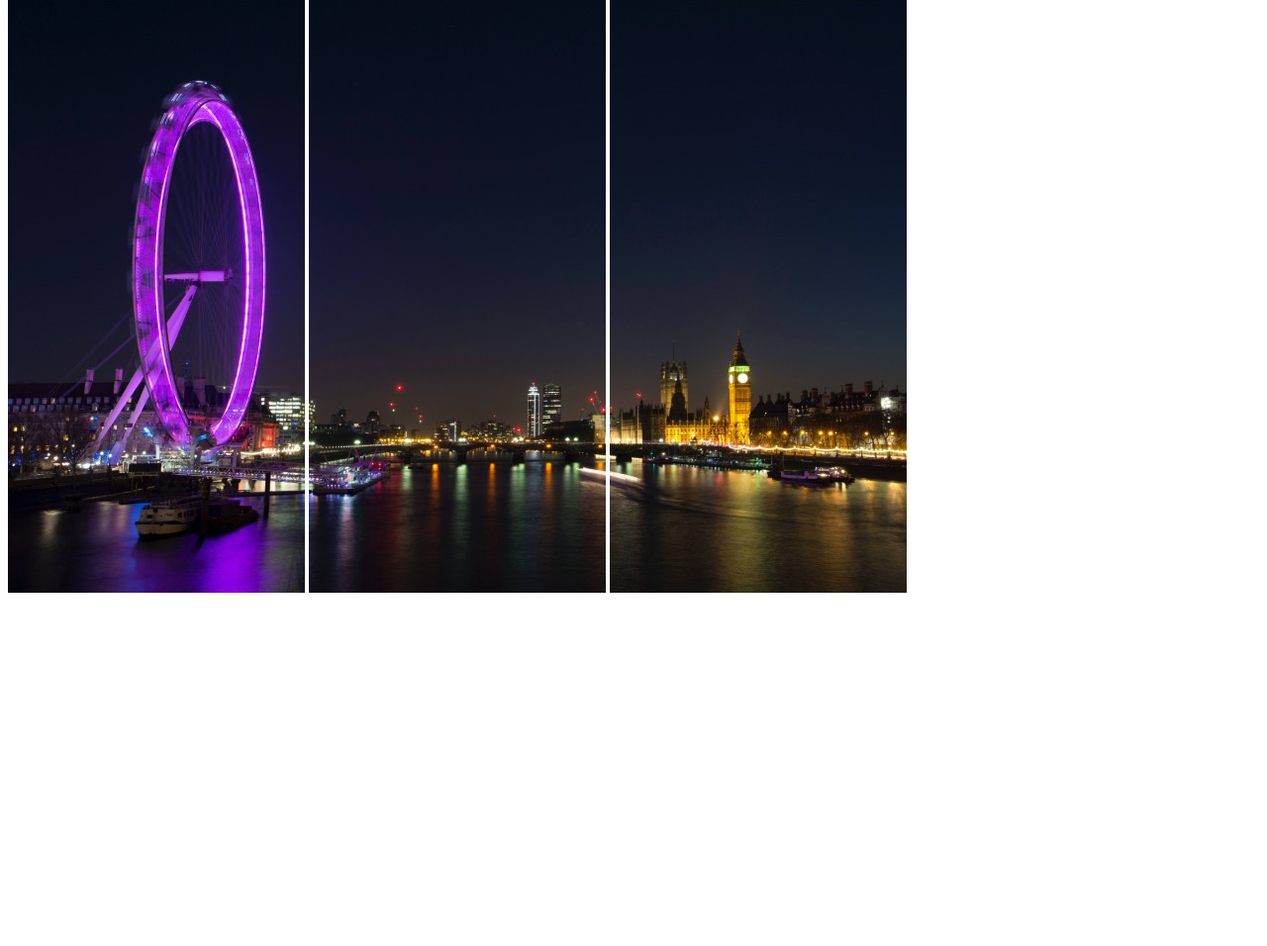
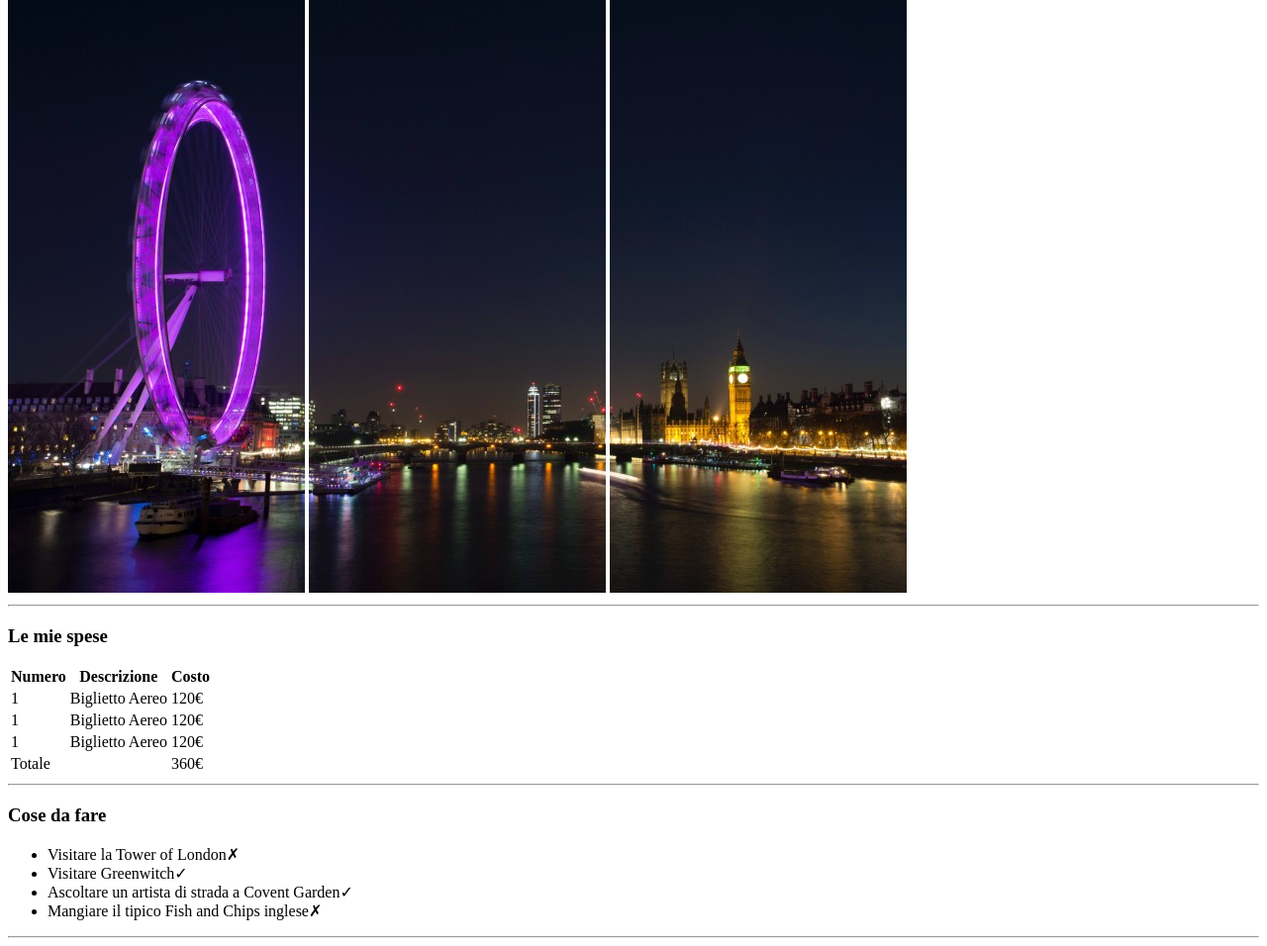
Before and after one commit to samuelecozzubbo/html-london-trip, a plain HTML site: page index.html in a window 1280 px wide. Shown: the part 68-1024 px from the top of the page at 99% size. Before the commit the page ends 800 px from the top, so only its background shows below. Drawn offline with Linux system fonts and the light colour scheme.

Commit message:
Completed first and second section of main

```diff
--- a/index.html
+++ b/index.html
@@ -12,10 +12,62 @@
         <img src="img/left.jpg" alt="leftimage">
         <img src="img/center.jpg" alt="centerimage">
         <img src="img/right.jpg" alt="rightimage">
-
+        <hr>
     </header>
 
     <main> <!-- Corpo della pagina -->
+        <section> <!-- Prima sezione -->
+            <h3>Le mie spese</h3>
+            <table>
+                <!-- Intestazione tabella -->
+                <thead>
+                    <tr>
+                        <th>Numero</th>
+                        <th>Descrizione</th>
+                        <th>Costo</th>
+                    </tr>
+                </thead>
+                <!-- Corpo tabella -->
+                <tbody>
+                    <tr>
+                        <td>1</td>
+                        <td>Biglietto Aereo</td>
+                        <td>120&#8364</td>
+                    </tr>
+                    <tr>
+                        <td>1</td>
+                        <td>Biglietto Aereo</td>
+                        <td>120&#8364</td>
+                    </tr>
+                    <tr>
+                        <td>1</td>
+                        <td>Biglietto Aereo</td>
+                        <td>120&#8364</td>
+                    </tr>
+                </tbody>
+                <!-- Chiusura tabella -->
+                <tfoot>
+                    <tr>
+                        <td>Totale</td>
+                        <td></td>
+                        <td>360&#8364</td>
+                    </tr>
+                </tfoot>
+            </table>
+            <hr>
+        </section>
+
+        <section> <!-- Seconda sezione -->
+            <h3>Cose da fare</h3>
+            <ul>
+                <li>Visitare la Tower of London&#10007</li>
+                <li>Visitare Greenwitch&#10003</li>
+                <li>Ascoltare un artista di strada a Covent Garden&#10003</li>
+                <li>Mangiare il tipico Fish and Chips inglese&#10007</li>
+            </ul>
+            <hr>
+        </section>
+
 
     </main>
 
```
